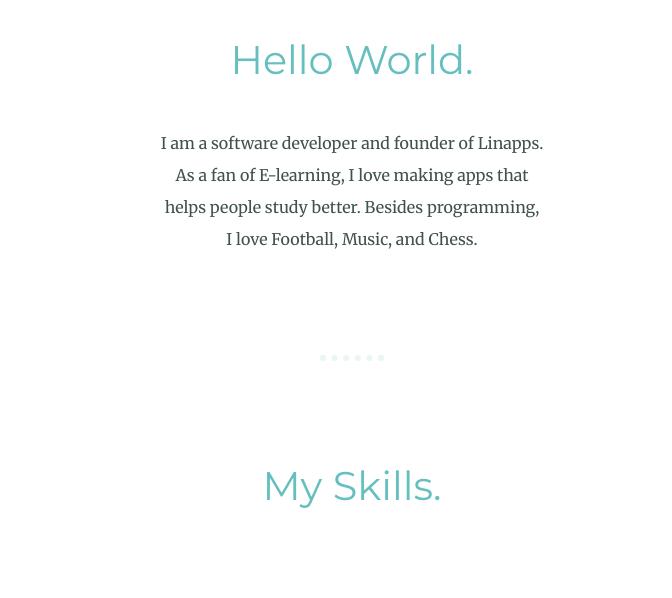
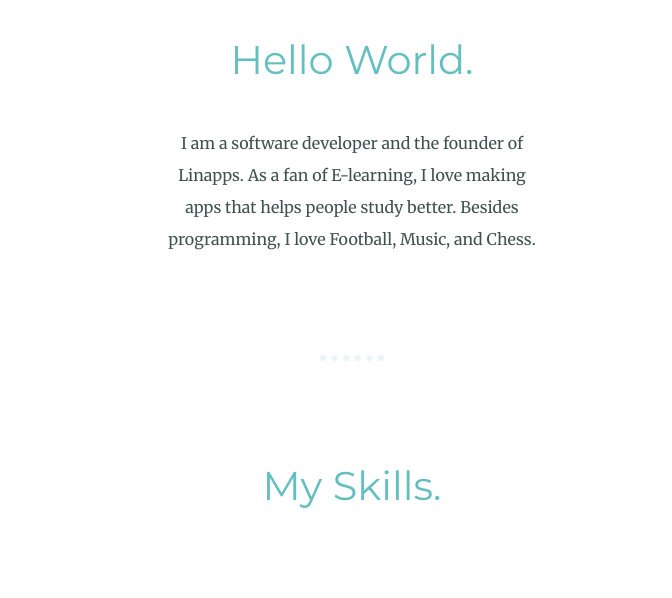
Before and after one commit to maixuanlinh/linhprofile, a plain HTML site: page index.html in a window 1280 px wide. Shown: the part 1121-1719 px from the top of the page, without its empty margins (288-960 px from the left). Drawn offline with Linux system fonts and the light colour scheme.

Commit message:
correct a grammar error in Intro section

```diff
--- a/index.html
+++ b/index.html
@@ -25,7 +25,7 @@
     <div class="profile">
       <img class="profileImage" src="images/profile.jpg" alt="profile-picture">
       <h2>Hello World.</h2>
-      <p class="intro">I am a software developer and founder of Linapps. As a fan of E-learning, I love making apps that helps people study better. Besides programming, I love Football, Music, and Chess.</p>
+      <p class="intro">I am a software developer and the founder of Linapps. As a fan of E-learning, I love making apps that helps people study better. Besides programming, I love Football, Music, and Chess.</p>
     </div>
     <hr>
     <div class="skills">
```
